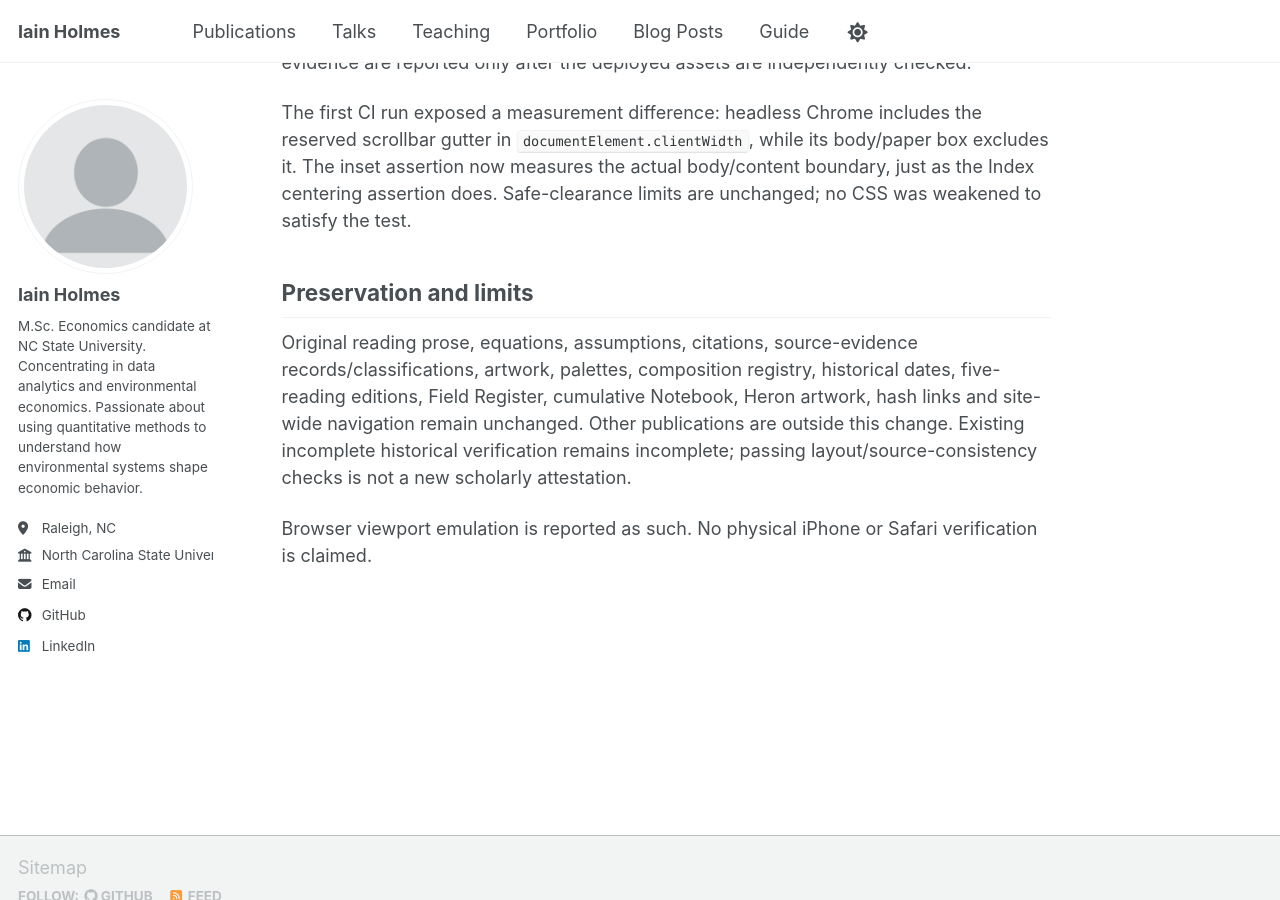
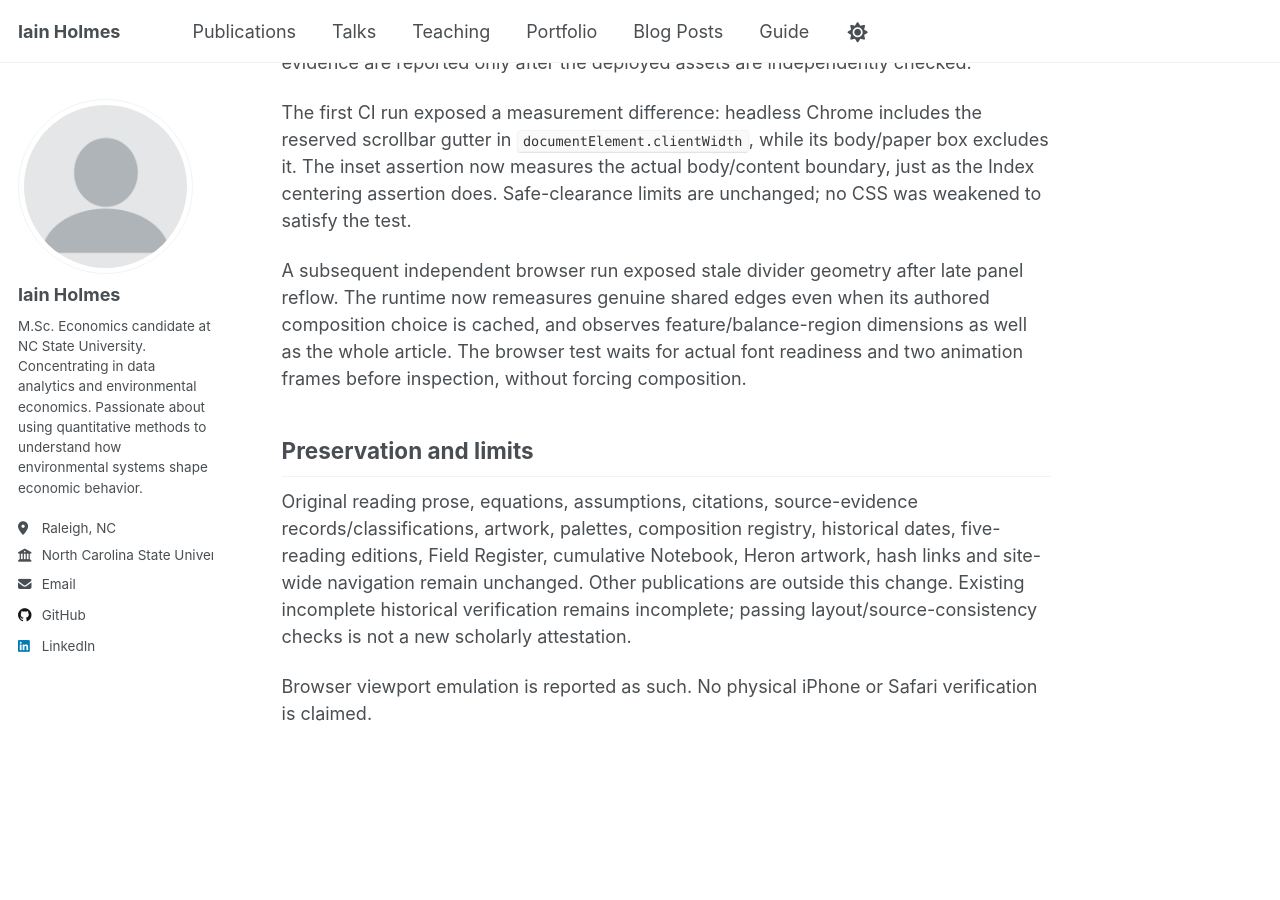
Before and after one commit to iainholmes/iainholmes.github.io, a Jekyll site: the page built from docs/ll-viewport-evidence/VALIDATION.md, in a window 1280 px wide and 900 px high, scrolled down 2019 px. Built offline with Jekyll 4.4.1, drawn with Linux system fonts in a browser that asks for light colours; nearby versions of some CDN libraries; our own code applies the rules of GitHub Pages for plain Markdown files; library files that are not in the unit come from our copies; a script that is not in the unit is left out.

Commit message:
Remeasure genuine feature joins after late panel reflow
A cached composition decision must not cache divider coordinates. Observe feature and balance-region dimensions, and remeasure true shared edges on geometry-only updates. Wait for fonts and two frames before browser inspection, without forcing layout. All 264 native local cases and 9316 rendered assertions pass.

```diff
--- a/docs/ll-viewport-evidence/VALIDATION.md
+++ b/docs/ll-viewport-evidence/VALIDATION.md
@@ -24,6 +24,8 @@ Screenshots and detailed local JSON evidence are delivered in the task's `output
 
 The first CI run exposed a measurement difference: headless Chrome includes the reserved scrollbar gutter in `documentElement.clientWidth`, while its body/paper box excludes it. The inset assertion now measures the actual body/content boundary, just as the Index centering assertion does. Safe-clearance limits are unchanged; no CSS was weakened to satisfy the test.
 
+A subsequent independent browser run exposed stale divider geometry after late panel reflow. The runtime now remeasures genuine shared edges even when its authored composition choice is cached, and observes feature/balance-region dimensions as well as the whole article. The browser test waits for actual font readiness and two animation frames before inspection, without forcing composition.
+
 ## Preservation and limits
 
 Original reading prose, equations, assumptions, citations, source-evidence records/classifications, artwork, palettes, composition registry, historical dates, five-reading editions, Field Register, cumulative Notebook, Heron artwork, hash links and site-wide navigation remain unchanged. Other publications are outside this change. Existing incomplete historical verification remains incomplete; passing layout/source-consistency checks is not a new scholarly attestation.
--- a/scripts/test_ll_layout_browser.cjs
+++ b/scripts/test_ll_layout_browser.cjs
@@ -3,7 +3,7 @@ const assert=require('node:assert/strict');
 async function audit({page,goto,setViewport,origin,expectedTheme,widths=[3440,2560,1920,1710,1600,1512,1440,1280,1180,1024,900,850,820,768,651,650,520,430,390,375,320]}){
  let assertions=0;const evidence=[];const check=(v,m)=>{assert(v,m);assertions++};
  await goto(origin+'/weekly-economics-environment/');const directory=await page.locator('#ll-reading-index-data').evaluate(e=>JSON.parse(e.textContent));const publishedDates=directory.editions.map(e=>e.date),totalReadings=directory.editions.reduce((n,e)=>n+e.readings.length,0);
- for(const width of widths){await setViewport({width,height:1100});for(const date of publishedDates){await goto(origin+'/weekly-economics-environment/#edition-'+date);await page.locator('#edition-'+date).waitFor({state:'visible'});
+ for(const width of widths){await setViewport({width,height:1100});for(const date of publishedDates){await goto(origin+'/weekly-economics-environment/#edition-'+date);await page.locator('#edition-'+date).waitFor({state:'visible'});await page.evaluate(()=>document.fonts.ready.then(()=>new Promise(r=>requestAnimationFrame(()=>requestAnimationFrame(r)))));
  const r=await page.locator('#edition-'+date).evaluate(ed=>{
  const rect=e=>{const r=e.getBoundingClientRect();return {x:r.x,y:r.y,w:r.width,h:r.height,right:r.right,bottom:r.bottom}};
  const features=[...ed.querySelectorAll('.ll-feature')].map(e=>{const h=e.querySelector('h3'),style=getComputedStyle(h),last=e.querySelector('.ll-feature-source');return {id:e.id,type:e.dataset.specialFeature,rect:rect(e),font:style.fontFamily,size:style.fontSize,style:style.fontStyle,bottomBlank:e.getBoundingClientRect().bottom-last.getBoundingClientRect().bottom,overflow:e.scrollWidth-e.clientWidth,bodyFont:getComputedStyle(e).fontSize,nativeJoin:!!e.closest('.ll-touching-feature-row,.ll-joined-sequence')}});
--- a/weekly-economics-environment/index.html
+++ b/weekly-economics-environment/index.html
@@ -626,7 +626,7 @@ body{overflow-x:clip}
 <link rel="stylesheet" href="field-notes.css?v=20261101-spatial-polish">
 
 <link rel="stylesheet" href="https://fonts.googleapis.com/css2?family=Bodoni+Moda:wght@500&amp;family=Cormorant+Garamond:ital,wght@1,500&amp;family=DM+Sans:wght@700&amp;family=Libre+Baskerville:ital,wght@1,400&amp;family=STIX+Two+Text:wght@500&amp;family=Space+Grotesk:wght@500&amp;display=swap&amp;text=The%20Incidence%20LedgerLong%20ViewDecision%20MarginAssumption%20TestEstimation%20DeskMechanism%20Map">
-<script src="reading-composition.js?v=da3d6c23027b" defer></script></head><body><a class="skip" href="#edition">Skip to the edition</a>
+<script src="reading-composition.js?v=e52515e3ea8a" defer></script></head><body><a class="skip" href="#edition">Skip to the edition</a>
 <header class="masthead" id="top">
   <div class="mh-top"><span class="vn" id="volno"><b>Vol. 1</b> · 2 October 2026</span><span class="right"><span class="fri">Fridays</span><span class="dn" role="group" aria-label="Reading mode, shared by all Periodicals"><button type="button" data-mode="day" aria-pressed="true">Day</button><span class="sl" aria-hidden="true">/</span><button type="button" data-mode="night" aria-pressed="false">Night</button></span></span></div>
   <div class="mh-title"><div class="mh-wordmark"><h1><span class="r1">Loblolly</span> <span class="amp">&amp;</span> <i>Logit</i></h1><p class="mh-desc">Weekly journal covering environmental economics and applied research</p></div><div class="mh-folio" aria-label="Issue number"><span class="no">N<sup>o</sup>.</span><span class="num" id="mhNo">002</span></div></div>
--- a/weekly-economics-environment/reading-composition.js
+++ b/weekly-economics-environment/reading-composition.js
@@ -125,7 +125,9 @@
   for(const n of [note,heron])if(n&&!homes.has(n))homes.set(n,{parent:n.parentNode,next:n.nextSibling});
   const open=a.querySelector('.heron-perch[aria-expanded="true"]');
   const signature=[Math.round(a.clientWidth),a.textContent.length,document.documentElement.dataset.mode,!!a.querySelector('.perch'),!!open].join('|');
-  if(!force&&cache.get(a)===signature)return;cache.set(a,signature);
+  // Cached composition choices do not imply cached geometry. Fonts, a quiet
+  // column or a neighboring panel can reflow without changing article width.
+  if(!force&&cache.get(a)===signature){updateDividers(a);return;}cache.set(a,signature);
   if(open){refreshFeatureJoins(a);updateDividers(a);return;} // The companion stays where the reader opened it.
   const before=articleHeight(a);refreshFeatureJoins(a);a.querySelectorAll(regions).forEach(balance);
   const moves=[],plan=plans[a.dataset.readingComposition]||{note:(a.dataset.dockNote||'').split(';').filter(Boolean),heron:(a.dataset.dockHeron||'').split(';').filter(Boolean)};
@@ -144,7 +146,7 @@
  const observer=new MutationObserver(records=>{if(running)return;if(records.some(r=>r.type==='childList'||r.attributeName==='hidden'||r.attributeName==='aria-expanded'||r.attributeName==='data-mode'))schedule();});
  observer.observe(document.body,{subtree:true,childList:true,attributes:true,attributeFilter:['hidden','aria-expanded','data-mode']});
  observer.observe(document.documentElement,{attributes:true,attributeFilter:['data-mode']});
- const resize=new ResizeObserver(schedule);document.querySelectorAll('.entry[data-reading-composition]').forEach(a=>resize.observe(a));
+ const resize=new ResizeObserver(schedule);document.querySelectorAll('.entry[data-reading-composition],.entry[data-reading-composition] .ll-feature,.entry[data-reading-composition] [data-balance]').forEach(n=>resize.observe(n));
  document.fonts.ready.then(()=>{run(true);const t=document.getElementById(decodeURIComponent(location.hash.slice(1)));if(t?.closest('.entry')&&t.getClientRects().length)t.scrollIntoView({block:'start',behavior:'instant'});});document.fonts.addEventListener('loadingdone',()=>run(true));addEventListener('resize',schedule);
  window.LLLayout={reflow:()=>{paused=false;run(true)},reset:()=>{paused=true;document.querySelectorAll('.ll-feature-divider').forEach(n=>n.remove());document.querySelectorAll('.ll-touching-feature-row,.ll-touching-feature-stack').forEach(n=>n.classList.remove('ll-touching-feature-row','ll-touching-feature-stack'));document.querySelectorAll('.ll-join-prev,.ll-join-next').forEach(n=>n.classList.remove('ll-join-prev','ll-join-next'));for(const [n,h]of homes){h.parent.insertBefore(n,h.next&&h.next.parentNode===h.parent?h.next:null)}document.querySelectorAll(regions).forEach(r=>{r.style.removeProperty('--fit-share');r.style.removeProperty('--fit-rest')});},report:()=>[...reports.values()]};
 })();
```
